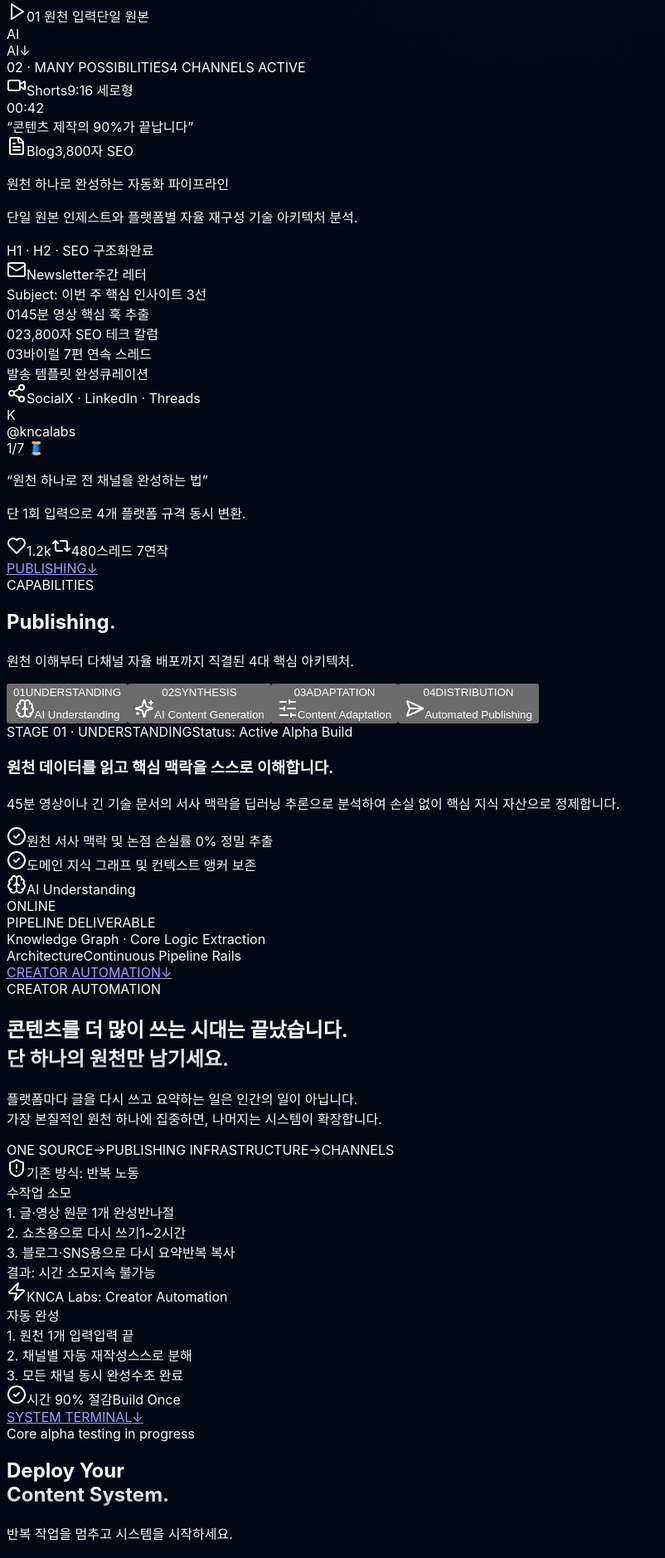
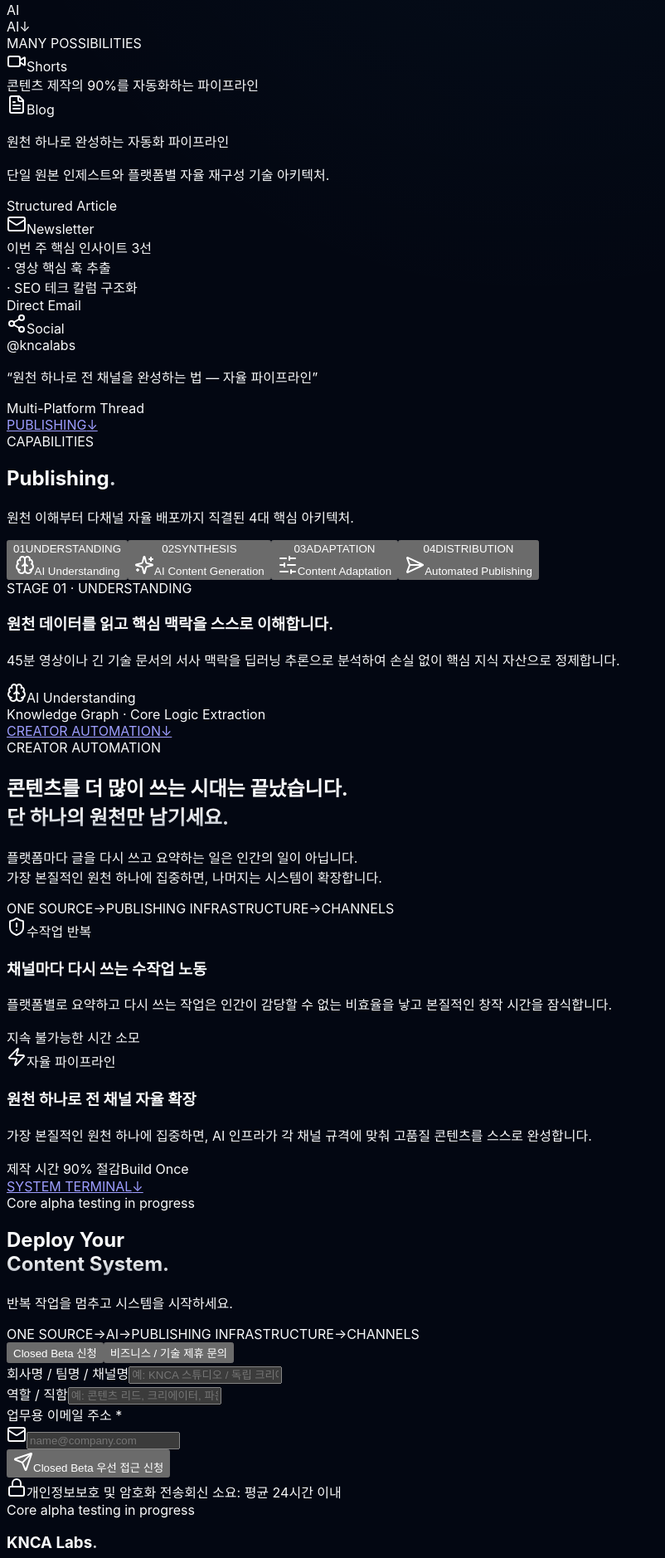
Before and after one commit to kncalabs/kncalabs, a Next.js app: page / in a window 1280 px wide. Shown: the part 480-2358 px from the top of the page at 83% size, without its empty margins (0-802 px from the left). Built offline with nearby package versions, Linux system fonts and the light colour scheme; a web font is replaced by a local one.

Commit message:
Refactor: eliminate visual clutter, enforce minimal typography and unified system architecture

```diff
--- a/src/components/Hero.tsx
+++ b/src/components/Hero.tsx
@@ -7,9 +7,6 @@ import {
   Mic,
   Share2,
   Mail,
-  Play,
-  Heart,
-  Repeat2,
 } from "lucide-react";
 
 export default function Hero() {
@@ -137,8 +134,7 @@ export default function Hero() {
             {/* LEFT: THE ONE SOURCE (Single Ingestion Unit) */}
             <div className="lg:col-span-5 flex flex-col justify-center space-y-3">
               <div className="flex items-center justify-between text-xs font-mono text-slate-400 px-1">
-                <span className="tracking-wider uppercase text-[11px] font-semibold text-slate-300">01 · ONE SOURCE</span>
-                <span className="text-emerald-400 font-mono text-[10px]">INGEST READY</span>
+                <span className="tracking-wider uppercase text-[11px] font-semibold text-slate-300">ONE SOURCE</span>
               </div>
               <div className={`rounded-2xl border ${currentSource.border} bg-gradient-to-br from-[#0c1426] to-[#050812] p-6 shadow-2xl relative overflow-hidden group`}>
 
@@ -151,8 +147,7 @@ export default function Hero() {
                       <SourceIcon className={`w-4 h-4 ${currentSource.color}`} />
                       {currentSource.title}
                     </span>
-                    <span className="text-emerald-400 flex items-center gap-1 text-[11px]">
-                      <span className="w-1.5 h-1.5 rounded-full bg-emerald-400 animate-ping" />
+                    <span className="text-slate-400 text-[11px]">
                       {currentSource.spec}
                     </span>
                   </div>
@@ -178,13 +173,6 @@ export default function Hero() {
                         className="h-full bg-sky-400 rounded-full transition-all duration-500"
                         style={{ width: `${(pulseTick * 2) % 100}%` }}
                       />
-                    </div>
-                    <div className="flex items-center justify-between text-[10px] font-mono text-slate-500">
-                      <span className="flex items-center gap-1 text-slate-400">
-                        <Play className="w-2.5 h-2.5 fill-current text-sky-400" />
-                        01 원천 입력
-                      </span>
-                      <span>단일 원본</span>
                     </div>
                   </div>
 
@@ -215,45 +203,38 @@ export default function Hero() {
             {/* RIGHT: MANY POSSIBILITIES (4 Deliverables Showcase) */}
             <div className="lg:col-span-6 space-y-3">
               <div className="flex items-center justify-between text-xs font-mono text-slate-400 px-1">
-                <span className="tracking-wider uppercase text-[11px] font-semibold text-slate-300">02 · MANY POSSIBILITIES</span>
-                <span className="text-sky-400 font-mono text-[10px]">4 CHANNELS ACTIVE</span>
+                <span className="tracking-wider uppercase text-[11px] font-semibold text-slate-300">MANY POSSIBILITIES</span>
               </div>
               <div className="grid grid-cols-1 sm:grid-cols-2 gap-4">
 
               {/* 1. SHORTS */}
-              <div className="rounded-2xl border border-sky-500/30 bg-[#090e1c] p-4 space-y-3 shadow-lg relative overflow-hidden group hover:border-sky-500/60 transition-all">
+              <div className="rounded-2xl border border-white/10 bg-[#090e1c] p-4 space-y-3 shadow-lg relative overflow-hidden group hover:border-sky-500/40 transition-all">
                 <div className="flex items-center justify-between text-xs font-mono text-slate-400">
-                  <span className="flex items-center gap-1.5 text-sky-300 font-bold">
-                    <Video className="w-3.5 h-3.5" />
+                  <span className="flex items-center gap-1.5 text-white font-bold">
+                    <Video className="w-3.5 h-3.5 text-sky-400" />
                     Shorts
                   </span>
-                  <span className="text-[10px] text-slate-500">9:16 세로형</span>
                 </div>
 
                 <div className="h-28 rounded-xl bg-black/60 border border-white/10 p-3 flex flex-col justify-between relative overflow-hidden">
-                  <div className="flex items-center justify-between text-[10px] text-slate-500 font-mono">
-                    <span className="text-sky-400 font-bold">00:42</span>
-                    <span className="w-1.5 h-1.5 rounded-full bg-emerald-400" />
-                  </div>
-                  <div className="text-center px-1">
-                    <span className="text-xs font-bold text-white bg-black/80 px-2 py-1 rounded border border-white/10 inline-block leading-snug">
-                      “콘텐츠 제작의 90%가 끝납니다”
+                  <div className="text-center px-1 my-auto">
+                    <span className="text-xs font-medium text-slate-200 inline-block leading-snug">
+                      콘텐츠 제작의 90%를 자동화하는 파이프라인
                     </span>
                   </div>
-                  <div className="h-1 w-full bg-sky-500/30 rounded-full overflow-hidden">
+                  <div className="h-1 w-full bg-white/10 rounded-full overflow-hidden">
                     <div className="h-full bg-sky-400 w-3/4 rounded-full" />
                   </div>
                 </div>
               </div>
 
               {/* 2. BLOG */}
-              <div className="rounded-2xl border border-indigo-500/30 bg-[#0a0d1d] p-4 space-y-3 shadow-lg relative overflow-hidden group hover:border-indigo-500/60 transition-all">
+              <div className="rounded-2xl border border-white/10 bg-[#0a0d1d] p-4 space-y-3 shadow-lg relative overflow-hidden group hover:border-indigo-500/40 transition-all">
                 <div className="flex items-center justify-between text-xs font-mono text-slate-400">
-                  <span className="flex items-center gap-1.5 text-indigo-300 font-bold">
-                    <FileText className="w-3.5 h-3.5" />
+                  <span className="flex items-center gap-1.5 text-white font-bold">
+                    <FileText className="w-3.5 h-3.5 text-indigo-400" />
                     Blog
                   </span>
-                  <span className="text-[10px] text-slate-500">3,800자 SEO</span>
                 </div>
 
                 <div className="h-28 rounded-xl bg-black/60 border border-white/10 p-3 flex flex-col justify-between">
@@ -262,93 +243,54 @@ export default function Hero() {
                       원천 하나로 완성하는 자동화 파이프라인
                     </p>
                     <p className="text-[10px] text-slate-400 leading-tight line-clamp-2">
-                      단일 원본 인제스트와 플랫폼별 자율 재구성 기술 아키텍처 분석.
+                      단일 원본 인제스트와 플랫폼별 자율 재구성 기술 아키텍처.
                     </p>
                   </div>
-                  <div className="flex items-center justify-between text-[10px] font-mono text-indigo-400 border-t border-white/5 pt-1.5">
-                    <span>H1 · H2 · SEO 구조화</span>
-                    <span className="text-emerald-400 font-semibold">완료</span>
+                  <div className="text-[10px] font-mono text-slate-500 border-t border-white/5 pt-1">
+                    Structured Article
                   </div>
                 </div>
               </div>
 
               {/* 3. NEWSLETTER */}
-              <div className="rounded-2xl border border-purple-500/30 bg-[#0d0a1d] p-4 space-y-3 shadow-lg relative overflow-hidden group hover:border-purple-500/60 transition-all">
+              <div className="rounded-2xl border border-white/10 bg-[#0d0a1d] p-4 space-y-3 shadow-lg relative overflow-hidden group hover:border-purple-500/40 transition-all">
                 <div className="flex items-center justify-between text-xs font-mono text-slate-400">
-                  <span className="flex items-center gap-1.5 text-purple-300 font-bold">
-                    <Mail className="w-3.5 h-3.5" />
+                  <span className="flex items-center gap-1.5 text-white font-bold">
+                    <Mail className="w-3.5 h-3.5 text-purple-400" />
                     Newsletter
                   </span>
-                  <span className="text-[10px] text-slate-500">주간 레터</span>
                 </div>
 
                 <div className="h-28 rounded-xl bg-black/60 border border-white/10 p-3 flex flex-col justify-between">
-                  <div className="text-[10px] font-mono text-slate-400 border-b border-white/5 pb-1">
-                    <span>Subject: 이번 주 핵심 인사이트 3선</span>
+                  <div className="space-y-1 text-[10px] text-slate-300">
+                    <div className="truncate text-slate-400">이번 주 핵심 인사이트 3선</div>
+                    <div className="truncate text-slate-300">· 영상 핵심 훅 추출</div>
+                    <div className="truncate text-slate-300">· SEO 테크 칼럼 구조화</div>
                   </div>
-                  <div className="space-y-1 pl-1 text-[10px] text-slate-300">
-                    <div className="flex items-center gap-1.5 truncate">
-                      <span className="text-purple-400 font-bold">01</span>
-                      <span className="truncate">45분 영상 핵심 훅 추출</span>
-                    </div>
-                    <div className="flex items-center gap-1.5 truncate">
-                      <span className="text-purple-400 font-bold">02</span>
-                      <span className="truncate">3,800자 SEO 테크 칼럼</span>
-                    </div>
-                    <div className="flex items-center gap-1.5 truncate">
-                      <span className="text-purple-400 font-bold">03</span>
-                      <span className="truncate">바이럴 7편 연속 스레드</span>
-                    </div>
-                  </div>
-                  <div className="flex items-center justify-between text-[10px] font-mono text-purple-400 border-t border-white/5 pt-1">
-                    <span>발송 템플릿 완성</span>
-                    <span className="text-emerald-400 font-semibold">큐레이션</span>
+                  <div className="text-[10px] font-mono text-slate-500 border-t border-white/5 pt-1">
+                    Direct Email
                   </div>
                 </div>
               </div>
 
               {/* 4. SOCIAL */}
-              <div className="rounded-2xl border border-emerald-500/30 bg-[#071311] p-4 space-y-3 shadow-lg relative overflow-hidden group hover:border-emerald-500/60 transition-all">
+              <div className="rounded-2xl border border-white/10 bg-[#071311] p-4 space-y-3 shadow-lg relative overflow-hidden group hover:border-emerald-500/40 transition-all">
                 <div className="flex items-center justify-between text-xs font-mono text-slate-400">
-                  <span className="flex items-center gap-1.5 text-emerald-300 font-bold">
-                    <Share2 className="w-3.5 h-3.5" />
+                  <span className="flex items-center gap-1.5 text-white font-bold">
+                    <Share2 className="w-3.5 h-3.5 text-emerald-400" />
                     Social
                   </span>
-                  <span className="text-[10px] text-slate-500">X · LinkedIn · Threads</span>
                 </div>
 
                 <div className="h-28 rounded-xl bg-black/60 border border-white/10 p-3 flex flex-col justify-between">
-                  <div className="flex items-center justify-between">
-                    <div className="flex items-center gap-2">
-                      <div className="w-4 h-4 rounded-full bg-emerald-400/20 border border-emerald-400/40 flex items-center justify-center text-[9px] text-emerald-300 font-bold">
-                        K
-                      </div>
-                      <span className="text-[10px] font-mono text-slate-300 font-medium">@kncalabs</span>
-                    </div>
-                    <span className="text-[10px] font-mono text-emerald-400">1/7 🧵</span>
-                  </div>
-
-                  <div className="pl-6 border-l border-emerald-500/30 ml-2 py-0.5 space-y-0.5">
-                    <p className="text-[11px] text-white font-medium leading-tight line-clamp-1">
-                      “원천 하나로 전 채널을 완성하는 법”
-                    </p>
-                    <p className="text-[10px] text-slate-400 leading-tight line-clamp-1">
-                      단 1회 입력으로 4개 플랫폼 규격 동시 변환.
+                  <div className="space-y-1">
+                    <div className="text-[10px] font-mono text-slate-400">@kncalabs</div>
+                    <p className="text-[11px] text-slate-200 font-medium leading-tight line-clamp-2">
+                      “원천 하나로 전 채널을 완성하는 법 — 자율 파이프라인”
                     </p>
                   </div>
-
-                  <div className="flex items-center justify-between text-[10px] font-mono text-slate-500 pt-1 border-t border-white/5">
-                    <span className="flex items-center gap-2.5 text-[10px]">
-                      <span className="flex items-center gap-1 text-slate-400">
-                        <Heart className="w-2.5 h-2.5 text-rose-400 fill-current" />
-                        1.2k
-                      </span>
-                      <span className="flex items-center gap-1 text-slate-400">
-                        <Repeat2 className="w-2.5 h-2.5 text-emerald-400" />
-                        480
-                      </span>
-                    </span>
-                    <span className="text-emerald-400 font-semibold">스레드 7연작</span>
+                  <div className="text-[10px] font-mono text-slate-500 border-t border-white/5 pt-1">
+                    Multi-Platform Thread
                   </div>
                 </div>
               </div>
--- a/src/components/SystemCapabilities.tsx
+++ b/src/components/SystemCapabilities.tsx
@@ -1,7 +1,7 @@
 "use client";
 
 import React, { useState } from "react";
-import { Brain, Sparkles, SlidersHorizontal, SendHorizontal, CheckCircle2 } from "lucide-react";
+import { Brain, Sparkles, SlidersHorizontal, SendHorizontal } from "lucide-react";
 
 export default function SystemCapabilities() {
   const [activeStage, setActiveStage] = useState(0);
@@ -169,16 +169,12 @@ export default function SystemCapabilities() {
           <div className="pt-8 sm:pt-10 grid grid-cols-1 lg:grid-cols-12 gap-8 items-center">
 
             {/* Left Narrative & Capabilities Detail (7 cols) */}
-            <div className="lg:col-span-7 space-y-6">
-              <div className="space-y-3">
-                <div className="flex items-center gap-2 text-xs font-mono">
-                  <span className={`px-2.5 py-0.5 rounded-full ${current.glow} border ${current.border} ${current.accent} font-bold`}>
+            <div className="lg:col-span-7 space-y-4">
+              <span className="text-xs font-mono text-slate-400 uppercase tracking-widest block">
                 STAGE {current.number} · {current.category}
               </span>
-                  <span className="text-slate-500 font-mono">Status: {current.status}</span>
-                </div>
 
-                <h3 className="text-2xl sm:text-3xl font-bold text-white tracking-tight">
+              <h3 className="text-2xl sm:text-3xl font-bold text-white tracking-tight leading-snug">
                 {current.tagline}
               </h3>
 
@@ -187,47 +183,20 @@ export default function SystemCapabilities() {
               </p>
             </div>
 
-              {/* Verified Architectural Specifications */}
-              <div className="space-y-2.5 pt-2">
-                {current.specs.map((spec, i) => (
-                  <div key={i} className="flex items-center gap-2.5 text-xs sm:text-sm text-slate-300 font-mono">
-                    <CheckCircle2 className={`w-4 h-4 ${current.accent} flex-shrink-0`} />
-                    <span>{spec}</span>
-                  </div>
-                ))}
-              </div>
-            </div>
-
             {/* Right Live Stage Artifact Console (5 cols) */}
             <div className="lg:col-span-5">
-              <div className={`rounded-2xl border ${current.border} bg-[#040711] p-6 space-y-5 shadow-2xl relative overflow-hidden`}>
+              <div className={`rounded-2xl border ${current.border} bg-[#040711] p-6 space-y-4 shadow-2xl relative overflow-hidden`}>
 
-                <div className="flex items-center justify-between border-b border-white/5 pb-3">
-                  <div className="flex items-center gap-2">
+                <div className="flex items-center gap-2 border-b border-white/5 pb-3">
                   <CurrentIcon className={`w-4 h-4 ${current.accent}`} />
                   <span className="text-xs font-mono font-bold text-white uppercase tracking-wider">
                     {current.title}
                   </span>
                 </div>
-                  <span className="text-[10px] font-mono px-2 py-0.5 rounded bg-emerald-400/10 text-emerald-400 border border-emerald-400/20">
-                    ONLINE
-                  </span>
-                </div>
 
                 {/* Pipeline Output Rail */}
-                <div className="space-y-2">
-                  <span className="text-[10px] font-mono text-slate-500 uppercase tracking-widest block">
-                    PIPELINE DELIVERABLE
-                  </span>
-                  <div className="p-3.5 rounded-xl bg-slate-900/60 border border-white/5 font-mono text-xs text-sky-300">
+                <div className="p-4 rounded-xl bg-slate-900/60 border border-white/5 font-mono text-xs text-sky-300">
                   {current.output}
-                  </div>
-                </div>
-
-                {/* Micro Pipeline Step Connectivity */}
-                <div className="pt-2 border-t border-white/5 flex items-center justify-between text-[11px] font-mono text-slate-400">
-                  <span>Architecture</span>
-                  <span className="text-slate-300 font-semibold">Continuous Pipeline Rails</span>
                 </div>
 
               </div>
--- a/src/components/TheIdea.tsx
+++ b/src/components/TheIdea.tsx
@@ -1,7 +1,7 @@
 "use client";
 
 import React from "react";
-import { Zap, ShieldAlert, CheckCircle2 } from "lucide-react";
+import { Zap, ShieldAlert } from "lucide-react";
 
 export default function TheIdea() {
   return (
@@ -55,75 +55,53 @@ export default function TheIdea() {
         <div className="grid grid-cols-1 md:grid-cols-2 gap-8 items-stretch text-left pt-6">
 
           {/* Left: The Old Way (Manual Labor) */}
-          <div className="rounded-3xl bg-[#090d18]/80 border border-white/10 p-8 flex flex-col justify-between space-y-6">
+          <div className="rounded-3xl bg-[#090d18]/80 border border-white/10 p-8 sm:p-10 flex flex-col justify-between space-y-6">
             <div className="space-y-4">
               <div className="flex items-center justify-between border-b border-white/5 pb-4">
-                <div className="flex items-center gap-2 text-rose-300/80 text-xs font-bold uppercase tracking-wider">
+                <div className="flex items-center gap-2 text-rose-300/80 text-xs font-bold uppercase tracking-wider font-mono">
                   <ShieldAlert className="w-4 h-4" />
-                  <span>기존 방식: 반복 노동</span>
+                  <span>수작업 반복</span>
                 </div>
-                <span className="text-[10px] px-2 py-0.5 rounded bg-white/5 text-slate-400 border border-white/10 font-mono">
-                  수작업 소모
-                </span>
               </div>
 
-              <div className="space-y-3 text-xs text-slate-400 pt-2">
-                <div className="p-3.5 rounded-xl bg-slate-900/50 border border-white/5 flex items-center justify-between">
-                  <span>1. 글·영상 원문 1개 완성</span>
-                  <span className="text-slate-500 font-mono">반나절</span>
-                </div>
-                <div className="p-3.5 rounded-xl bg-rose-950/20 border border-rose-900/30 flex items-center justify-between text-rose-300/90">
-                  <span>2. 쇼츠용으로 다시 쓰기</span>
-                  <span className="font-mono">1~2시간</span>
-                </div>
-                <div className="p-3.5 rounded-xl bg-rose-950/20 border border-rose-900/30 flex items-center justify-between text-rose-300/90">
-                  <span>3. 블로그·SNS용으로 다시 요약</span>
-                  <span className="font-mono">반복 복사</span>
-                </div>
+              <div className="space-y-3 pt-2">
+                <h3 className="text-xl sm:text-2xl font-bold text-slate-200 tracking-tight leading-snug">
+                  채널마다 다시 쓰는 수작업 노동
+                </h3>
+                <p className="text-sm text-slate-400 leading-relaxed font-sans">
+                  플랫폼별로 요약하고 다시 쓰는 작업은 인간이 감당할 수 없는 비효율을 낳고 본질적인 창작 시간을 잠식합니다.
+                </p>
               </div>
             </div>
 
-            <div className="pt-4 border-t border-white/5 text-xs text-slate-400 flex items-center justify-between">
-              <span>결과: 시간 소모</span>
-              <span className="font-mono text-slate-500">지속 불가능</span>
+            <div className="pt-4 border-t border-white/5 text-xs font-mono text-slate-500">
+              지속 불가능한 시간 소모
             </div>
           </div>
 
           {/* Right: The KNCA Autonomous Way */}
-          <div className="rounded-3xl bg-gradient-to-br from-[#0c1222] via-[#090d18] to-slate-950 border border-white/15 p-8 flex flex-col justify-between space-y-6 shadow-2xl">
+          <div className="rounded-3xl bg-gradient-to-br from-[#0c1222] via-[#090d18] to-slate-950 border border-white/15 p-8 sm:p-10 flex flex-col justify-between space-y-6 shadow-2xl">
             <div className="space-y-4">
               <div className="flex items-center justify-between border-b border-white/5 pb-4">
-                <div className="flex items-center gap-2 text-white text-xs font-bold uppercase tracking-wider">
+                <div className="flex items-center gap-2 text-sky-300 text-xs font-bold uppercase tracking-wider font-mono">
                   <Zap className="w-4 h-4 text-sky-400" />
-                  <span>KNCA Labs: Creator Automation</span>
+                  <span>자율 파이프라인</span>
                 </div>
-                <span className="text-[10px] px-2 py-0.5 rounded bg-sky-500/10 text-sky-300 border border-sky-500/30 font-mono">
-                  자동 완성
-                </span>
               </div>
 
-              <div className="space-y-3 text-xs text-slate-300 pt-2">
-                <div className="p-3.5 rounded-xl bg-slate-900/80 border border-white/10 flex items-center justify-between">
-                  <span>1. 원천 1개 입력</span>
-                  <span className="text-emerald-400 font-mono font-semibold">입력 끝</span>
-                </div>
-                <div className="p-3.5 rounded-xl bg-slate-900/80 border border-white/10 flex items-center justify-between">
-                  <span>2. 채널별 자동 재작성</span>
-                  <span className="text-sky-300 font-mono">스스로 분해</span>
-                </div>
-                <div className="p-3.5 rounded-xl bg-white/5 border border-white/15 flex items-center justify-between text-white font-medium">
-                  <span>3. 모든 채널 동시 완성</span>
-                  <span className="font-mono text-emerald-400">수초 완료</span>
-                </div>
+              <div className="space-y-3 pt-2">
+                <h3 className="text-xl sm:text-2xl font-bold text-white tracking-tight leading-snug">
+                  원천 하나로 전 채널 자율 확장
+                </h3>
+                <p className="text-sm text-slate-300 leading-relaxed font-sans">
+                  가장 본질적인 원천 하나에 집중하면, AI 인프라가 각 채널 규격에 맞춰 고품질 콘텐츠를 스스로 완성합니다.
+                </p>
               </div>
             </div>
 
-            <div className="pt-4 border-t border-white/5 text-xs text-slate-300 flex items-center justify-between">
-              <span className="flex items-center gap-1.5 text-emerald-400 font-medium font-mono">
-                <CheckCircle2 className="w-4 h-4" />
-                <span>시간 90% 절감</span>
-              </span>
-              <span className="text-white font-mono font-bold">Build Once</span>
+            <div className="pt-4 border-t border-white/5 text-xs font-mono text-emerald-400 flex items-center justify-between">
+              <span>제작 시간 90% 절감</span>
+              <span className="text-slate-300">Build Once</span>
             </div>
           </div>
 
```
Also changed, not shown: src/components/TrustAndConversion.tsx (+0 -15 lines). Lines whose indentation alone changed are shown as unchanged.
